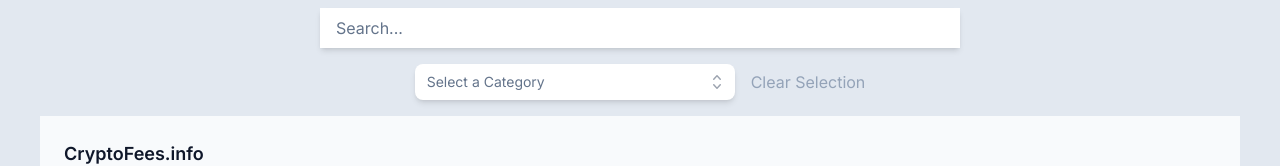
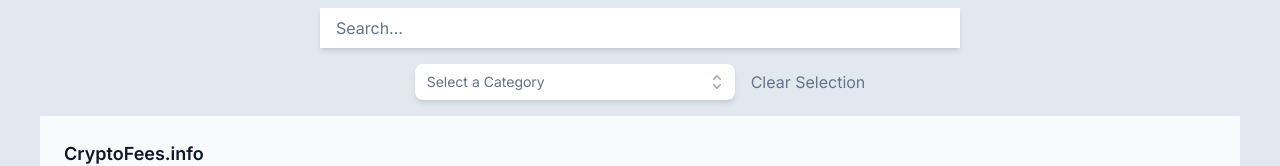
Before and after one commit to BHessel/dDao-next, a Next.js app: page / in a window 1280 px wide. Shown: the part 276-442 px from the top of the page. Built offline with nearby package versions, Linux system fonts and the light colour scheme; a web font is replaced by a local one.

Commit message:
added search by Site property for filtering links, darkened Clear Selection in CategoryDropdown

```diff
--- a/src/app/page.tsx
+++ b/src/app/page.tsx
@@ -16,10 +16,11 @@ export default function Home() {
   const filteredLinks = allLinks.filter(
     (link) =>
       //filtering by input value
-      (link.title.toLowerCase().includes(searchTerm.toLowerCase()) ||
-        link.description.toLowerCase().includes(searchTerm.toLowerCase())) &&
-      //filtering by category
-      (!selectedCategory || link.category === selectedCategory)
+      link.title.toLowerCase().includes(searchTerm.toLowerCase()) ||
+      link.description.toLowerCase().includes(searchTerm.toLowerCase()) ||
+      (link.site.toLowerCase().includes(searchTerm.toLowerCase()) &&
+        //filtering by category
+        (!selectedCategory || link.category === selectedCategory))
   );
 
   const uniqueCategories = [...new Set(allLinks.map((link) => link.category))];
--- a/src/components/CategoryDropdown.tsx
+++ b/src/components/CategoryDropdown.tsx
@@ -70,7 +70,7 @@ export default function CategoryDropdown(props: CategoryDropdownProps) {
         </div>
       </Listbox>
       <span
-        className="ml-4 cursor-pointer text-slate-400 text-small hover:underline"
+        className="ml-4 cursor-pointer text-slate-500 text-small hover:underline"
         onClick={clearCategory}
       >
         Clear Selection
```
